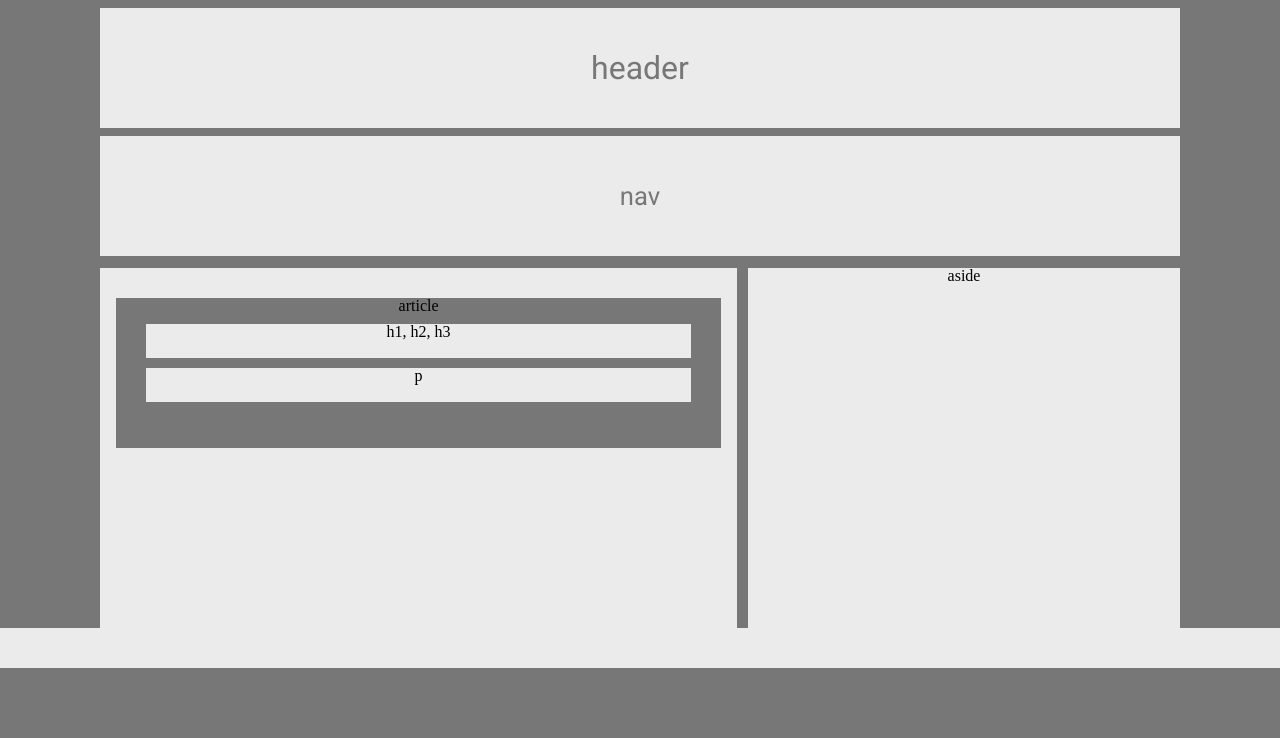
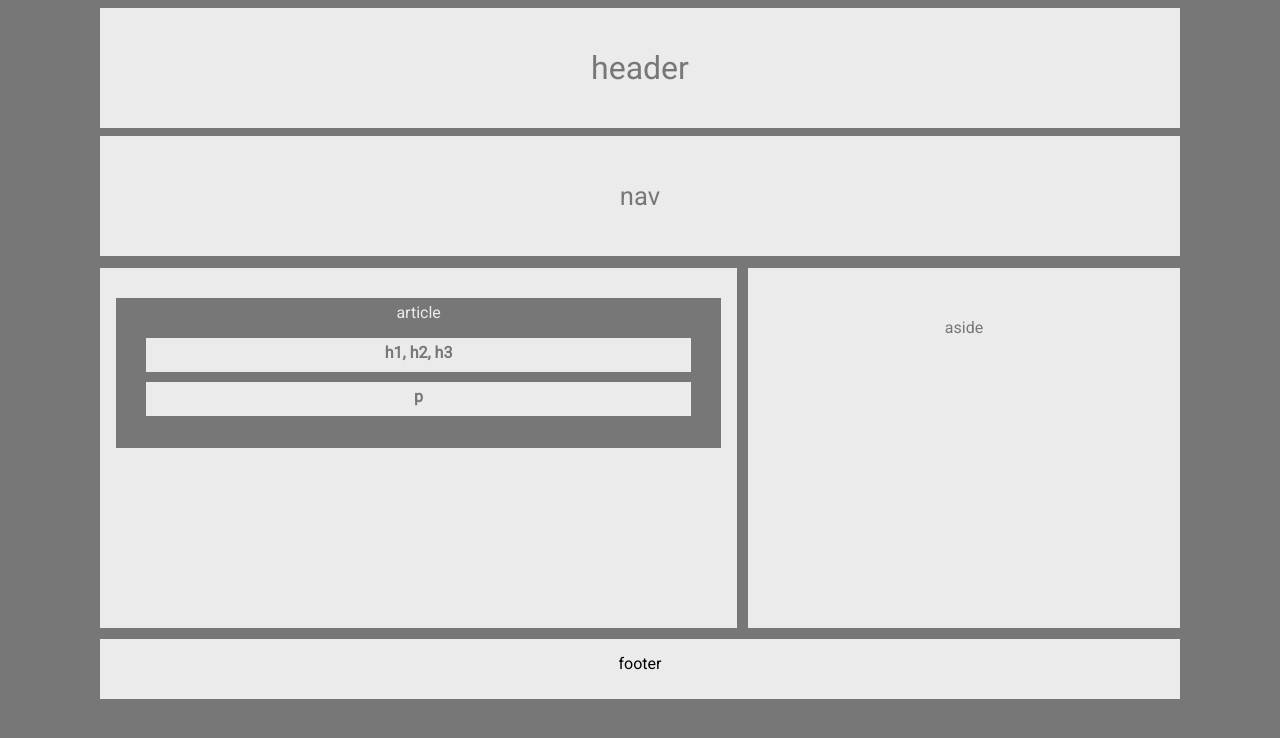
Before and after one commit to FlintSable/HW-Wireframe, a plain HTML site: page index.html in a window 1280 px wide. Drawn offline with Linux system fonts and the light colour scheme.

Commit message:
Adding the final submission

```diff
--- a/index.html
+++ b/index.html
@@ -29,7 +29,7 @@
 	</aside>
 	</div>
 
-<footer>
+<footer>footer
 
 </footer>
 
--- a/style.css
+++ b/style.css
@@ -1,10 +1,12 @@
  * {
     text-align: center;
-    font-family: Arial;
+
   }
 
 body {
 	background-color: #777777;
+	font-family: 'Roboto';
+
 
 }
 
@@ -16,7 +18,6 @@ header {
 	height: 120px;
 	line-height: 120px;
 	font-size: 2em;
-	font-family: 'Roboto';
 	color: #777777;
 
 
@@ -30,7 +31,6 @@ nav {
 	line-height: 120px;
 	text-align: center;
 	font-size: 1.6em;
-	font-family: 'Roboto';
 	color: #777777;
 
 }
@@ -47,12 +47,14 @@ section {
 	display: inline-block;
 	float:left;
 	/*line-height: 120px;*/
-	margin: 0px 0px 0px 0px;
+	margin: 0px 0px 1% 0px;
 	background-color: #ebebeb;
 
 }
 
 article {
+	color: #ebebeb;
+	font-family: 'Roboto';
 	width: 95%;
 	height: 150px;
 	margin: 30px 10% 0px 2.5%;
@@ -60,18 +62,19 @@ article {
 }
 div.box-set{
 	clear:both;
-	/*margin: 10% 4% 4% 4%;*/
+	line-height: 30px
+
+
 }
 
-/*.box-set {
-	overflow: auto;
 
-	}*/
 .box {
 	/*position:relative;*/
 	height:34px;
 	width: 90%;
 	background-color:#ebebeb;
+	color: #777777;
+	font-weight: bold;
 	margin:10px 0px 4px 5%;
 	margin-left: 5%;
 }
@@ -79,19 +82,28 @@ div.box-set{
 
 
 aside {
+	font-family: 'Roboto';
 	height: 360px;
 	width: 40%;
 	display: inline;
 	float: right;
 	margin: 0px 0px 0px 0px;
 	background-color: #ebebeb;
+	color: #777777;
+	line-height: 120px;
+
 
 }
 
 footer {
-	clear:both;
-	height: 40px;
+	font-family: 'Roboto';
+	clear: both;
+	display: block;
+	height: 60px;
 	background-color: #ebebeb;
+	margin: 8px 100px 0px 100px;
+	line-height: 50px;
+
 
 
 }
```
